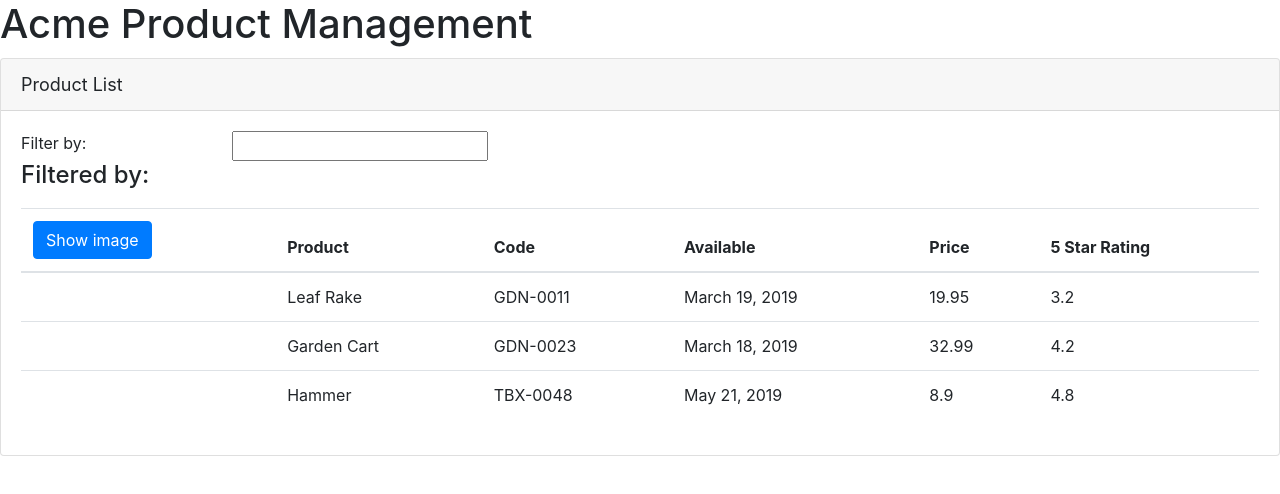
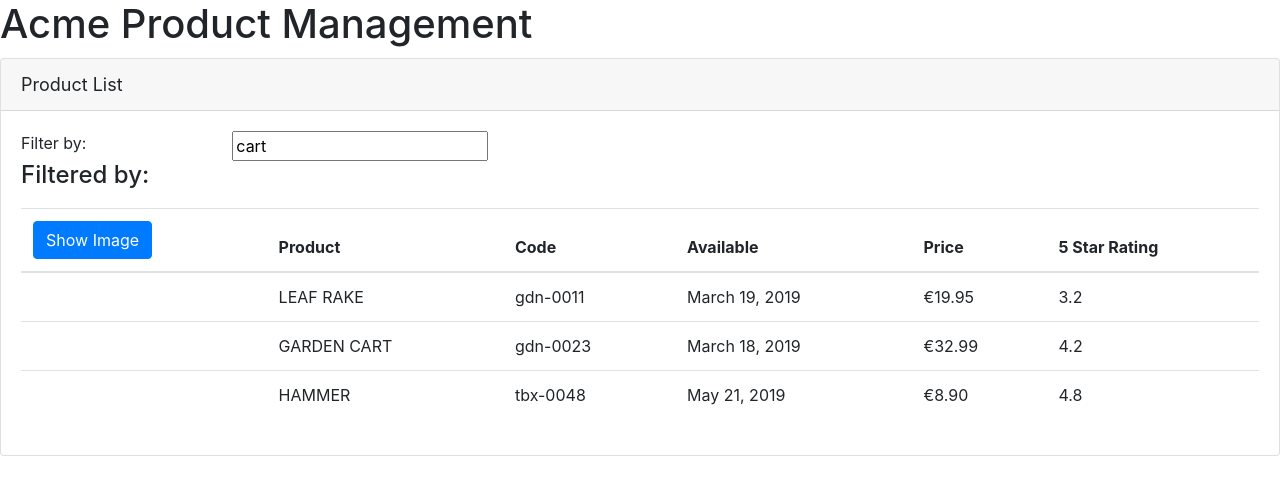
Before and after one commit to albihasani94/play-with-angular, an Angular app in the folder acme-product-management/: page / in a window 1280 px wide. Shown: the top 494 px of the page. Built offline with nearby package versions, Linux system fonts and the light colour scheme.

Commit message:
Add property, event, two-way binding and pipes

```diff
--- a/acme-product-management/src/app/app.module.ts
+++ b/acme-product-management/src/app/app.module.ts
@@ -1,5 +1,6 @@
 import { BrowserModule } from '@angular/platform-browser';
 import { NgModule } from '@angular/core';
+import { FormsModule } from '@angular/forms'
 
 import { AppComponent } from './app.component';
 import { ProductListComponent } from './products/product-list.component'
@@ -9,7 +10,7 @@ import { ProductListComponent } from './products/product-list.component'
     AppComponent, ProductListComponent
   ],
   imports: [
-    BrowserModule
+    BrowserModule, FormsModule
   ],
   bootstrap: [AppComponent]
 })
--- a/acme-product-management/src/app/products/product-list.component.html
+++ b/acme-product-management/src/app/products/product-list.component.html
@@ -4,7 +4,7 @@
         <div class="row">
             <div class="col-md-2">Filter by:</div>
             <div class="col-md-4">
-                <input type="text">
+                <input type="text" [(ngModel)]="listFilter">
             </div>
         </div>
         <div class="row">
@@ -17,8 +17,8 @@
                 <thead>
                     <tr>
                         <th>
-                            <button class="btn btn-primary">
-                                Show image
+                            <button class="btn btn-primary" (click)='toggleImage()'>
+                                {{ showImage ? 'Hide' : 'Show' }} Image
                             </button>
                         </th>
                         <th>Product</th>
@@ -30,11 +30,14 @@
                 </thead>
                 <tbody>
                     <tr *ngFor='let product of products'>
-                        <td></td>
-                        <td>{{ product.productName }}</td>
-                        <td>{{ product.productCode }}</td>
+                        <td>
+                            <img *ngIf='showImage' [src]='product.imageUrl' [title]='product.productName'
+                                [style.width.px]='imageWidth' [style.margin.px]='imageMargin'>
+                        </td>
+                        <td>{{ product.productName | uppercase }}</td>
+                        <td>{{ product.productCode | lowercase }}</td>
                         <td>{{ product.releaseDate }}</td>
-                        <td>{{ product.price }}</td>
+                        <td>{{ product.price | currency:'EUR':'symbol':'1.2-2' | lowercase }}</td>
                         <td>{{ product.starRating }}</td>
                     </tr>
                 </tbody>
--- a/acme-product-management/src/app/products/product-list.component.ts
+++ b/acme-product-management/src/app/products/product-list.component.ts
@@ -7,6 +7,11 @@ import { Component } from '@angular/core';
 
 export class ProductListComponent {
     pageTitle: string = 'Product List';
+    imageWidth: number = 50;
+    imageMargin: number = 2;
+    showImage:boolean = false;
+    listFilter: string = 'cart';
+
     products: any[] = [
         {
             "productId": 1,
@@ -39,4 +44,8 @@ export class ProductListComponent {
             "imageUrl": "assets/images/hammer.png"
         }
     ];
+
+    toggleImage(): void {
+        this.showImage = !this.showImage;
+    }
 }
```
